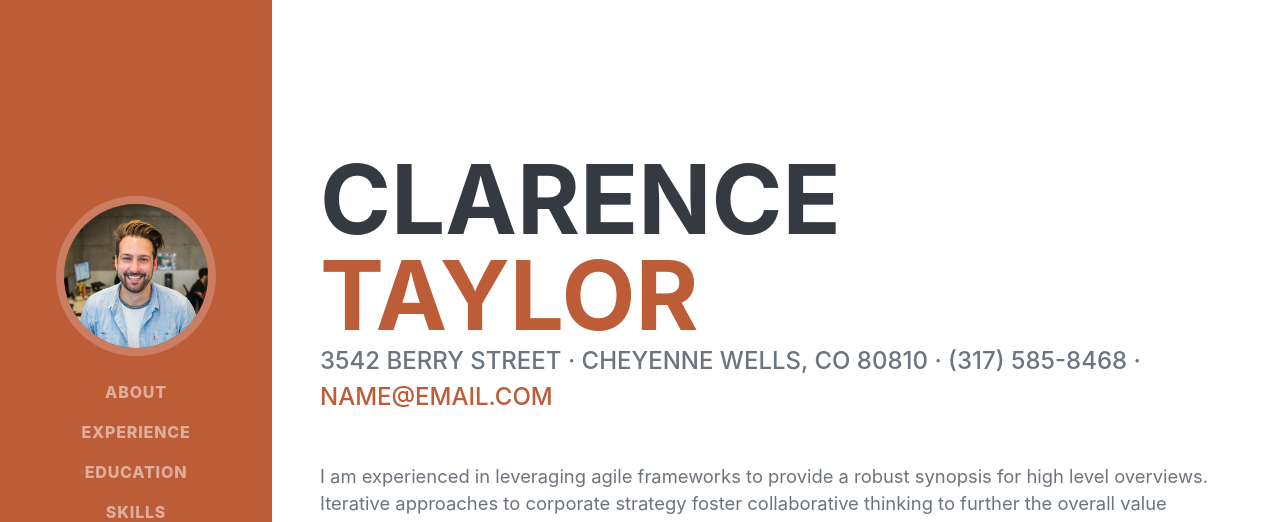
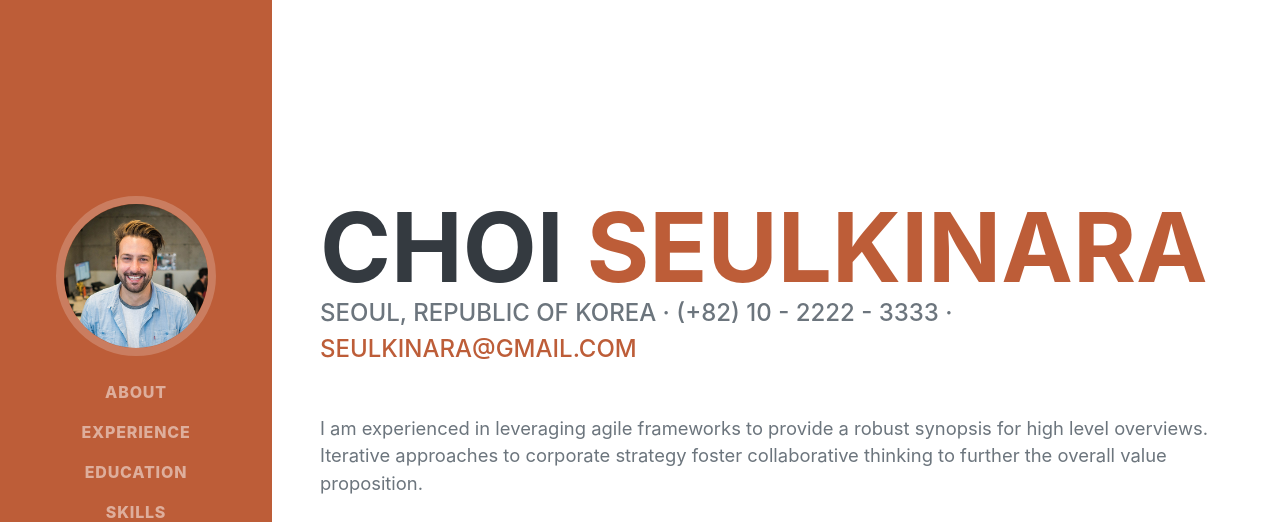
Before and after one commit to sknrchoi/sknrchoi.github.io, a plain HTML site: page index.html in a window 1280 px wide. Shown: the top 522 px of the page. Drawn offline with nearby package versions, Linux system fonts and the light colour scheme; a web font is replaced by a local one.

Commit message:
#1.1 Change title, user name etc

```diff
--- a/index.html
+++ b/index.html
@@ -5,7 +5,7 @@
         <meta name="viewport" content="width=device-width, initial-scale=1, shrink-to-fit=no" />
         <meta name="description" content="" />
         <meta name="author" content="" />
-        <title>Resume - Start Bootstrap Theme</title>
+        <title>Portfolio By sknrchoi</title>
         <link rel="icon" type="image/x-icon" href="assets/img/favicon.ico" />
         <!-- Font Awesome icons (free version)-->
         <script src="https://use.fontawesome.com/releases/v5.13.0/js/all.js" crossorigin="anonymous"></script>
@@ -19,7 +19,7 @@
         <!-- Navigation-->
         <nav class="navbar navbar-expand-lg navbar-dark bg-primary fixed-top" id="sideNav">
             <a class="navbar-brand js-scroll-trigger" href="#page-top">
-                <span class="d-block d-lg-none">Clarence Taylor</span>
+                <span class="d-block d-lg-none">Choi Seulkinara</span>
                 <span class="d-none d-lg-block"><img class="img-fluid img-profile rounded-circle mx-auto mb-2" src="assets/img/profile.jpg" alt="" /></span>
             </a>
             <button class="navbar-toggler" type="button" data-toggle="collapse" data-target="#navbarSupportedContent" aria-controls="navbarSupportedContent" aria-expanded="false" aria-label="Toggle navigation"><span class="navbar-toggler-icon"></span></button>
@@ -40,12 +40,12 @@
             <section class="resume-section" id="about">
                 <div class="resume-section-content">
                     <h1 class="mb-0">
-                        Clarence
-                        <span class="text-primary">Taylor</span>
+                        Choi
+                        <span class="text-primary">Seulkinara</span>
                     </h1>
                     <div class="subheading mb-5">
-                        3542 Berry Street · Cheyenne Wells, CO 80810 · (317) 585-8468 ·
-                        <a href="mailto:name@email.com">name@email.com</a>
+                        Seoul, Republic of Korea · (+82) 10 - 2222 - 3333 ·
+                        <a href="mailto:name@email.com">seulkinara@gmail.com</a>
                     </div>
                     <p class="lead mb-5">I am experienced in leveraging agile frameworks to provide a robust synopsis for high level overviews. Iterative approaches to corporate strategy foster collaborative thinking to further the overall value proposition.</p>
                     <div class="social-icons">
```
